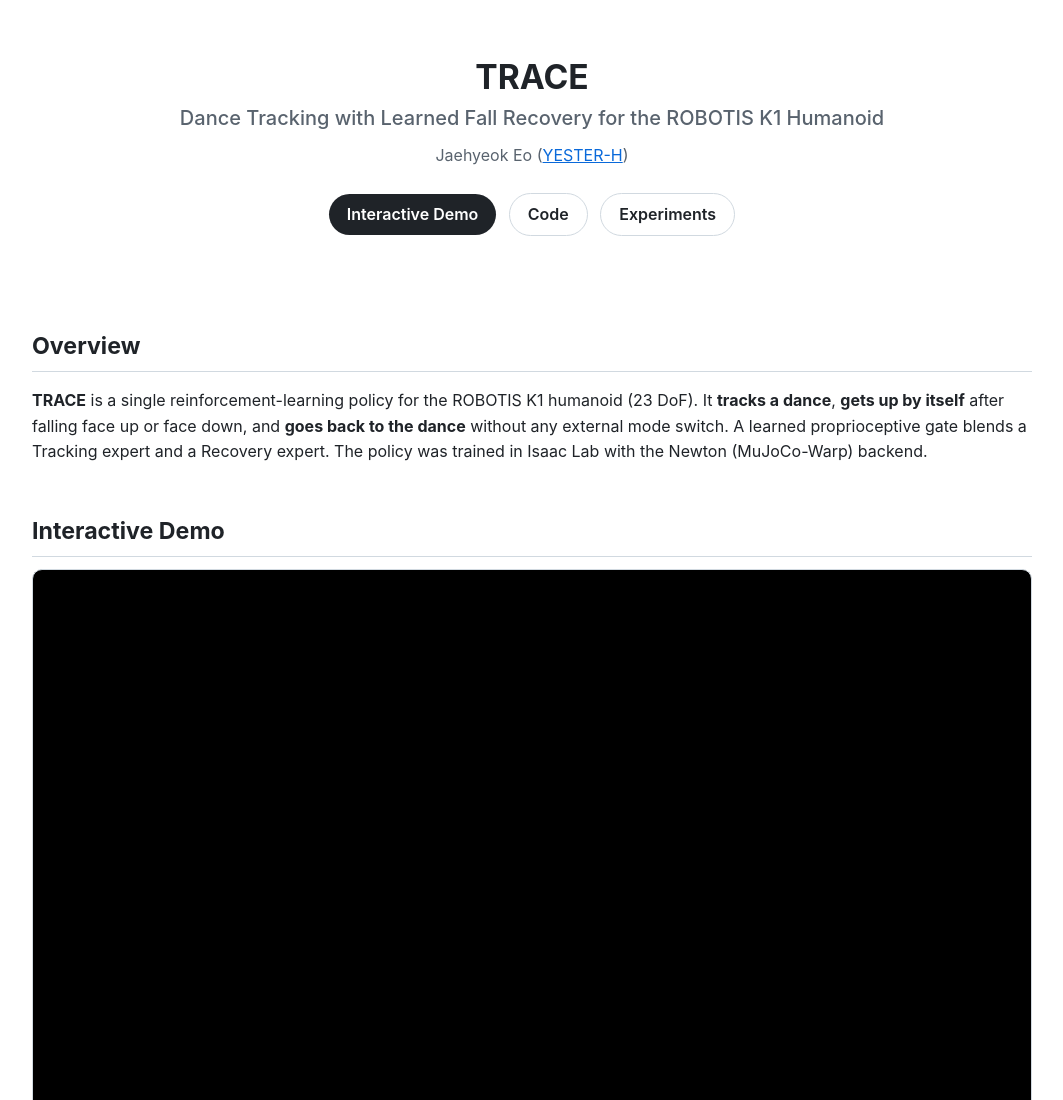
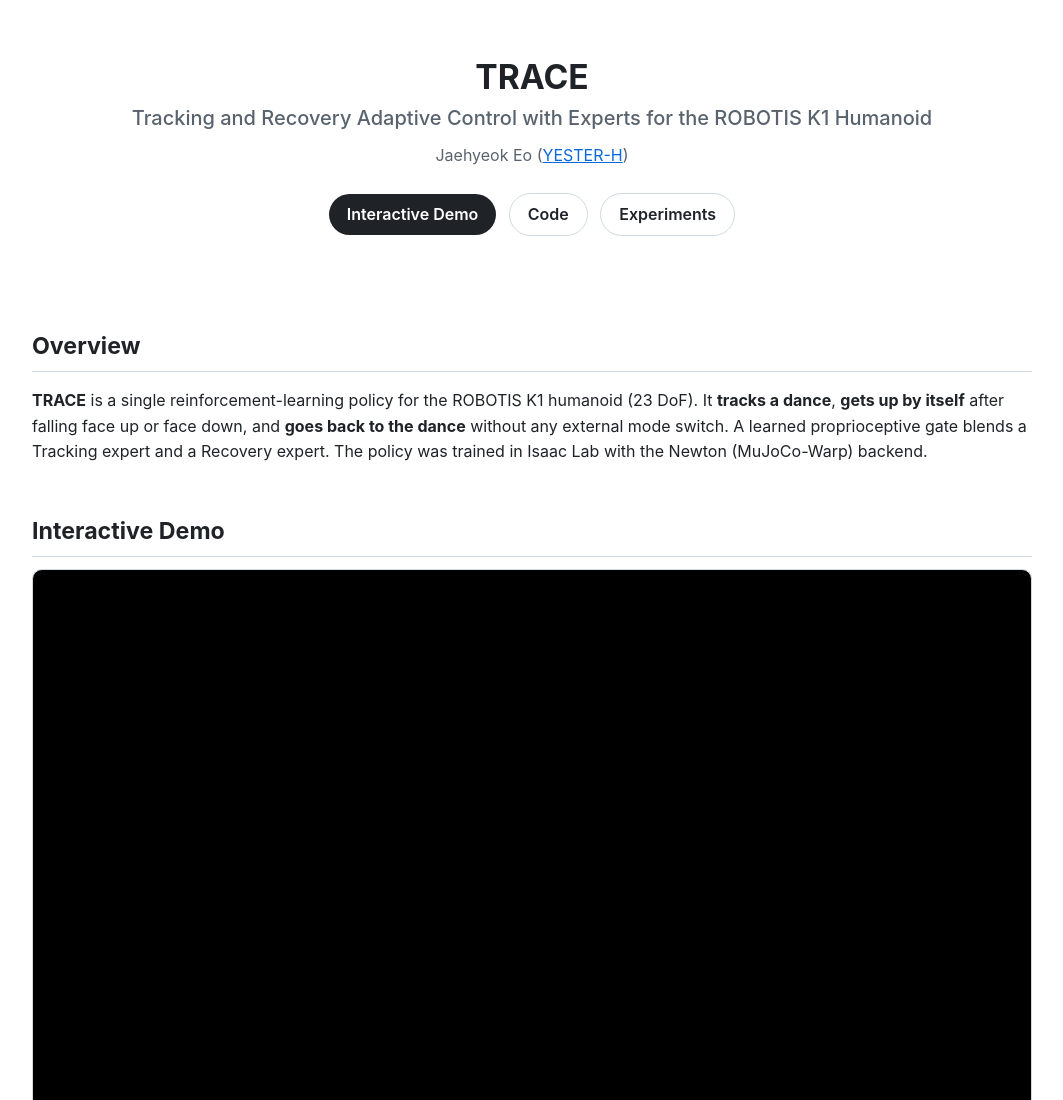
Before and after one commit to YESTER-H/TRACE, a plain HTML site: page web/site/index.html in a window 1280 px wide. Shown: the top 1100 px of the page, without its empty margins (108-1171 px from the left). Drawn offline with Linux system fonts and the light colour scheme.

Commit message:
Use the new TRACE title in the Korean README and project page
Co-Authored-By: Claude Opus 5.5 <noreply@anthropic.com>

```diff
--- a/web/site/index.html
+++ b/web/site/index.html
@@ -3,7 +3,7 @@
 <head>
   <meta charset="utf-8">
   <meta name="viewport" content="width=device-width, initial-scale=1">
-  <title>TRACE: Dance Tracking with Learned Fall Recovery for the ROBOTIS K1 Humanoid</title>
+  <title>TRACE: Tracking and Recovery Adaptive Control with Experts for the ROBOTIS K1 Humanoid</title>
   <meta name="description" content="One RL policy that dances, falls, gets up and dances on. Interactive in-browser demo (MuJoCo WebAssembly + ONNX Runtime Web).">
   <style>
     :root { --fg: #1f2328; --muted: #59636e; --line: #d1d9e0; --accent: #0969da; --bg-soft: #f6f8fa; }
@@ -36,7 +36,7 @@
 </head>
 <body>
 <header>
-  <h1>TRACE<span>Dance Tracking with Learned Fall Recovery for the ROBOTIS K1 Humanoid</span></h1>
+  <h1>TRACE<span>Tracking and Recovery Adaptive Control with Experts for the ROBOTIS K1 Humanoid</span></h1>
   <p class="author">Jaehyeok Eo (<a href="https://github.com/YESTER-H">YESTER-H</a>)</p>
   <p class="links">
     <a href="#demo">Interactive Demo</a>
```
Also changed, not shown: 1 other file.
